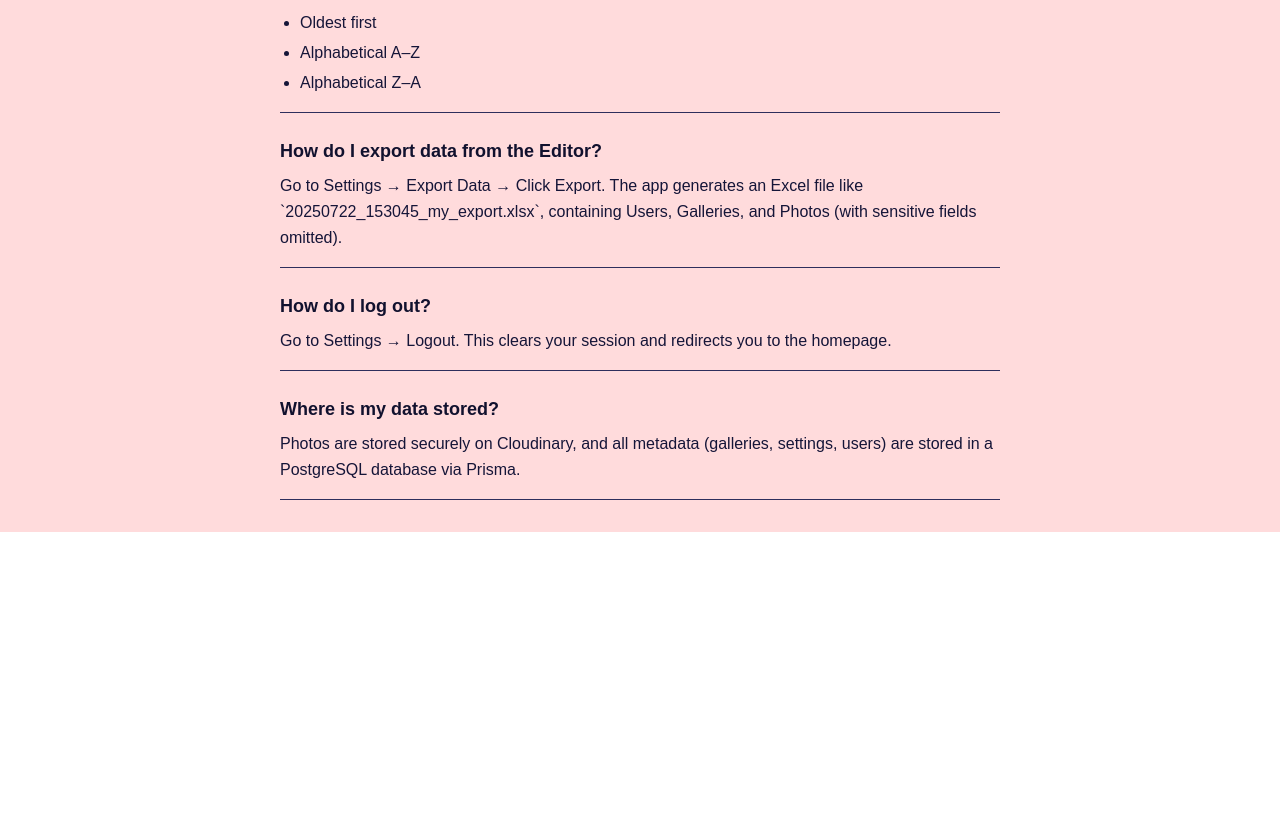
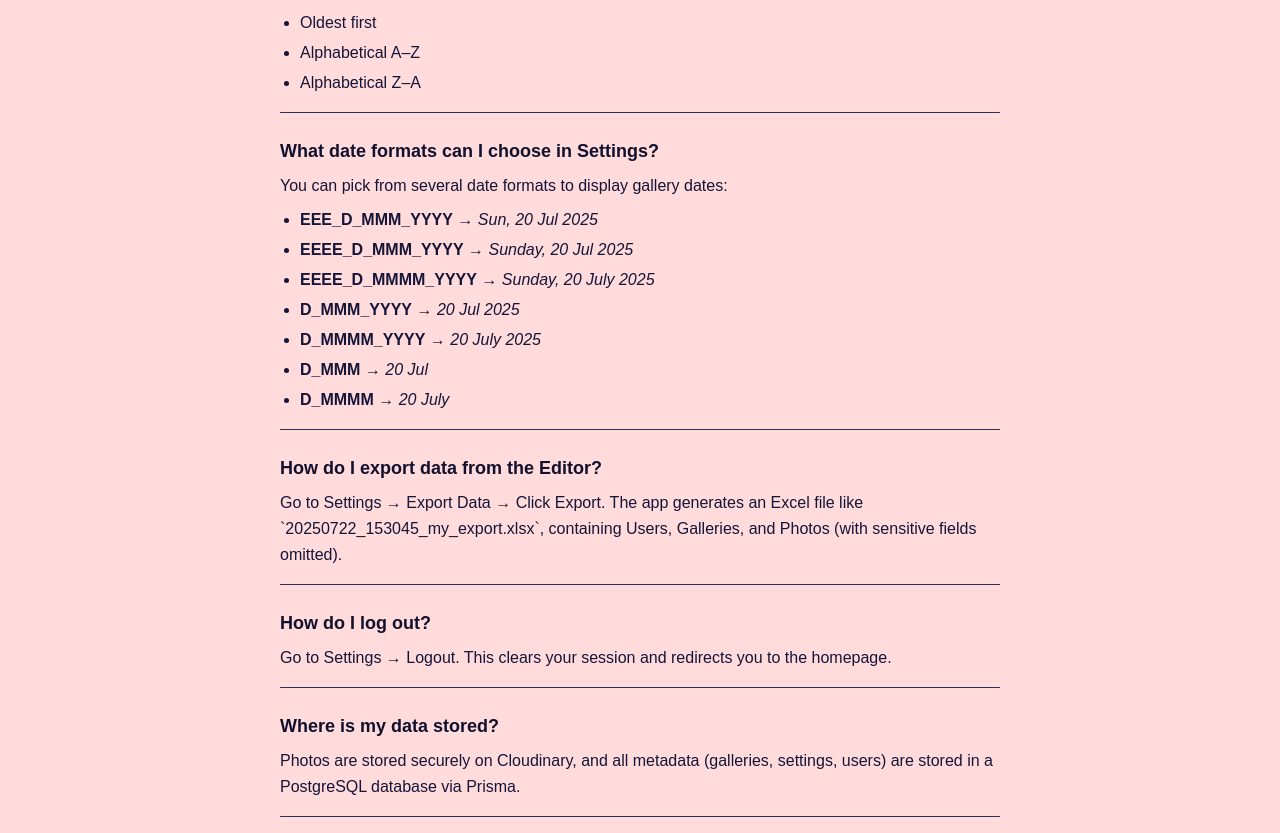
Before and after one commit to davinaleong/proj-clabbys-stories-web-app, a Next.js app: page /editor/faq in a window 1280 px wide. Shown: the part 1161-1994 px from the top of the page. Before the commit the page ends 1693 px from the top, so only its background shows below. Built offline with nearby package versions, Linux system fonts and the light colour scheme; no server answers; a web font is replaced by a local one.

Commit message:
Done with the FAQ page

```diff
--- a/src/app/editor/faq/page.jsx
+++ b/src/app/editor/faq/page.jsx
@@ -3,7 +3,6 @@
 import { useState, useEffect } from "react"
 import { getFromLocalStorage } from "./../../utils/local-storage"
 
-// ✅ Default fallback
 const DEFAULT_APP_NAME = "My"
 
 export default function FaqPage() {
@@ -85,6 +84,37 @@ export default function FaqPage() {
       ),
     },
     {
+      q: "What date formats can I choose in Settings?",
+      a: (
+        <>
+          You can pick from several date formats to display gallery dates:
+          <ul className="list-disc pl-5 space-y-1 mt-2">
+            <li>
+              <b>EEE_D_MMM_YYYY</b> → <i>Sun, 20 Jul 2025</i>
+            </li>
+            <li>
+              <b>EEEE_D_MMM_YYYY</b> → <i>Sunday, 20 Jul 2025</i>
+            </li>
+            <li>
+              <b>EEEE_D_MMMM_YYYY</b> → <i>Sunday, 20 July 2025</i>
+            </li>
+            <li>
+              <b>D_MMM_YYYY</b> → <i>20 Jul 2025</i>
+            </li>
+            <li>
+              <b>D_MMMM_YYYY</b> → <i>20 July 2025</i>
+            </li>
+            <li>
+              <b>D_MMM</b> → <i>20 Jul</i>
+            </li>
+            <li>
+              <b>D_MMMM</b> → <i>20 July</i>
+            </li>
+          </ul>
+        </>
+      ),
+    },
+    {
       q: "How do I export data from the Editor?",
       a: `Go to Settings → Export Data → Click Export. The app generates an Excel file like \`20250722_153045_${snakeCaseName}_export.xlsx\`, containing Users, Galleries, and Photos (with sensitive fields omitted).`,
     },
```
